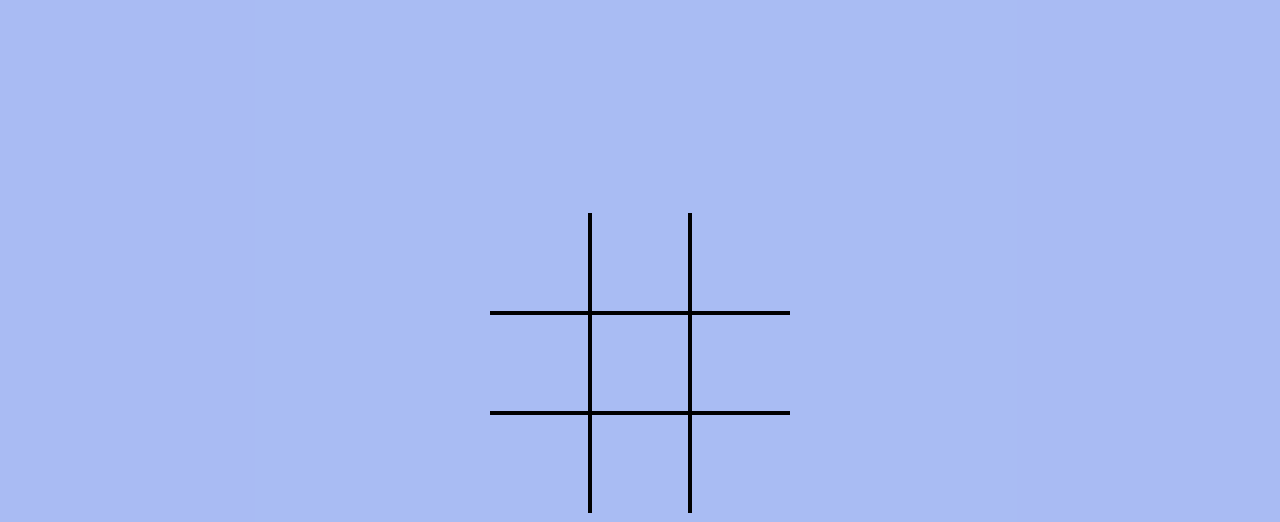
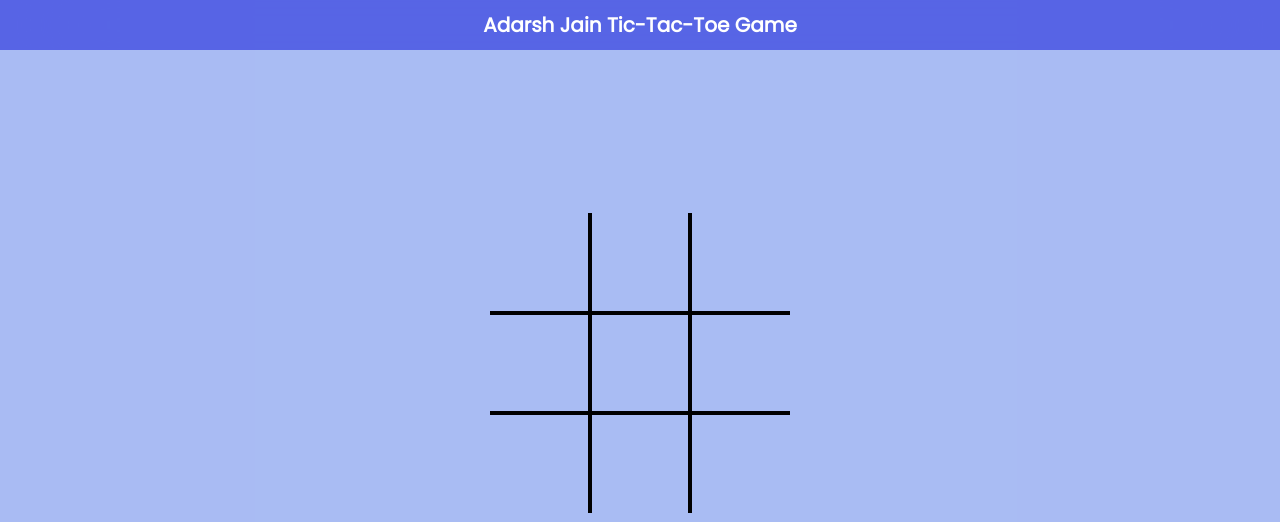
Before and after one commit to Adarsh-Developer/Tic-tac-toe, a plain HTML site: page index.html in a window 1280 px wide. Shown: the top 522 px of the page. Drawn offline with Linux system fonts and the light colour scheme.

Commit message:
adding nav

```diff
--- a/index.html
+++ b/index.html
@@ -10,6 +10,10 @@
 
 </head>
 <body>
+  <nav class="nav">
+    Adarsh Jain Tic-Tac-Toe Game
+  </nav>
+
   <div class="result__container">
     <div class="winner">X Wins!</div>
     <button class="restart__btn">Restart</button>
--- a/style.css
+++ b/style.css
@@ -15,6 +15,8 @@ html, body{
   width: 100%;
   height: 100%;
   background-color: #7a97ec67;
+  height: 100vh;
+  overflow: hidden;
 }
 
 .result__container {
@@ -129,3 +131,21 @@ html, body{
   justify-content: center;
   overflow: hidden;
 }
+
+.nav{
+  position: fixed;
+  width: 100%;
+  height: auto;
+  padding: 10px;
+  top: 0;
+  left: 0;
+  background-color: rgba(9, 16, 215, 0.507);
+  color: #fff;
+  text-align: center;;
+  font-size: 20px;
+  display: flex;
+  align-items: center;
+  justify-content: center;
+  backdrop-filter: blur(50px);
+  font-weight: 600;
+}
```
